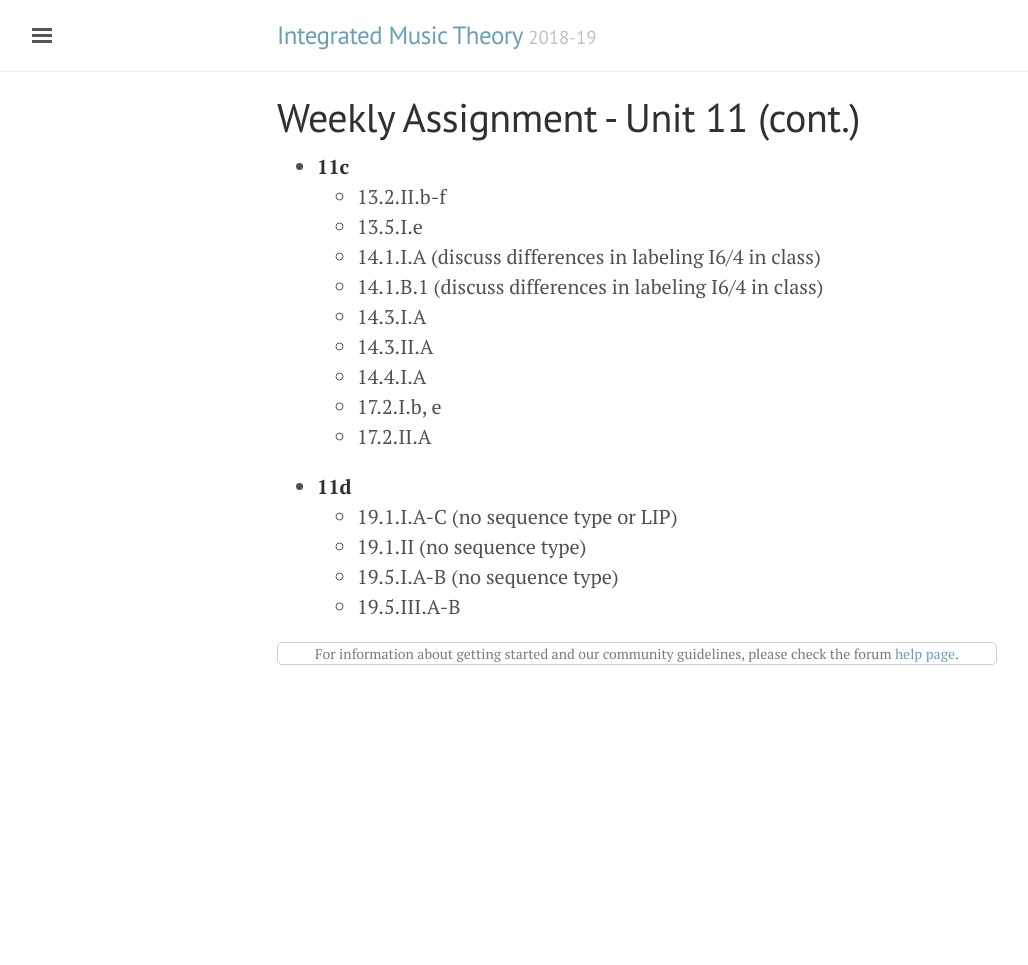
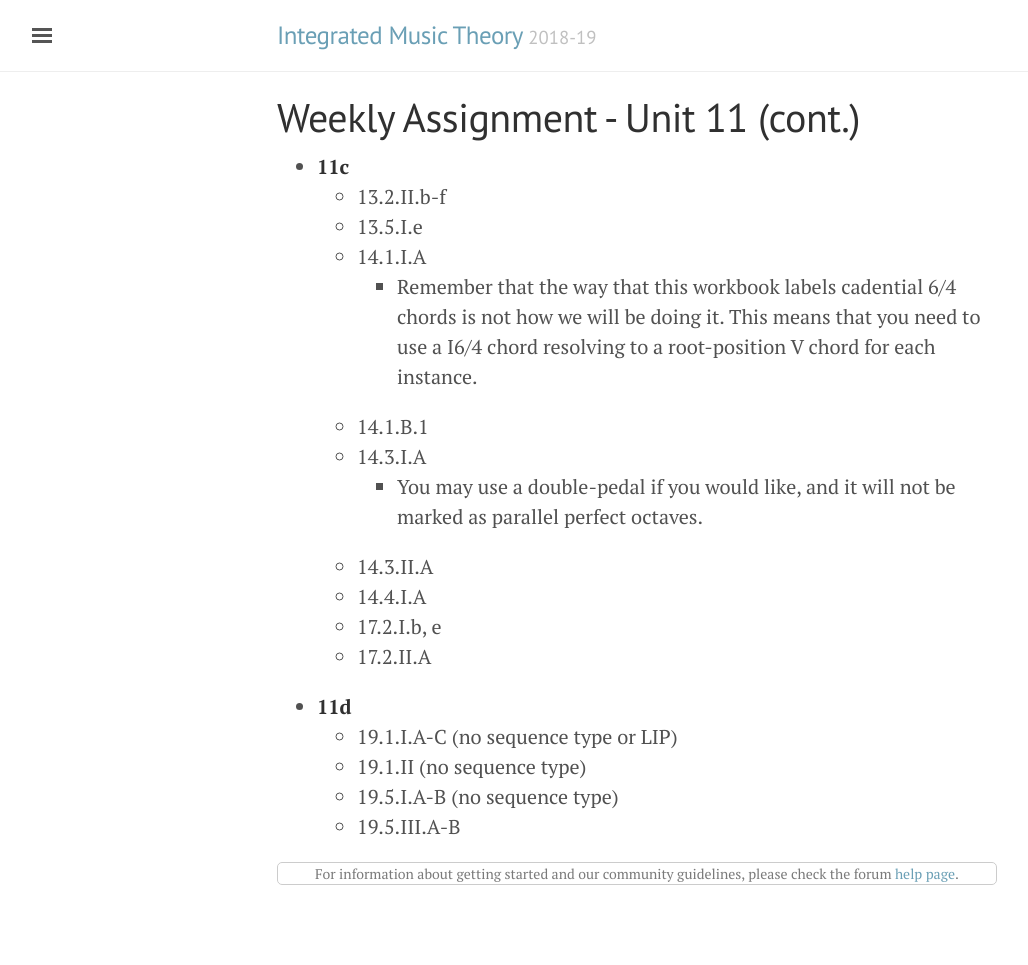
Before and after one commit to intmus/inttheory19-20, a Jekyll site: the page built from _assignments/Fall-semester/2018-11-26.md, in a window 1280 px wide. Shown: the whole page, without its empty margins (3-1031 px from the left). Built offline with Jekyll 4.4.1, drawn with Linux system fonts in a browser that asks for light colours; comment, search, counter and statistics services are not loaded; before the commit the page ends 900 px from its top, so only the background shows below that.

Commit message:
assignment 11 part 2 update

```diff
--- a/_assignments/Fall-semester/2018-11-26.md
+++ b/_assignments/Fall-semester/2018-11-26.md
@@ -7,9 +7,11 @@ layout: forum
 - **11c**
     - 13.2.II.b-f
     - 13.5.I.e
-    - 14.1.I.A (discuss differences in labeling I6/4 in class)
-    - 14.1.B.1 (discuss differences in labeling I6/4 in class)
+    - 14.1.I.A
+        - Remember that the way that this workbook labels cadential 6/4 chords is not how we will be doing it. This means that you need to use a I6/4 chord resolving to a root-position V chord for each instance.
+    - 14.1.B.1
     - 14.3.I.A
+        - You may use a double-pedal if you would like, and it will not be marked as parallel perfect octaves.
     - 14.3.II.A
     - 14.4.I.A
     - 17.2.I.b, e
```
